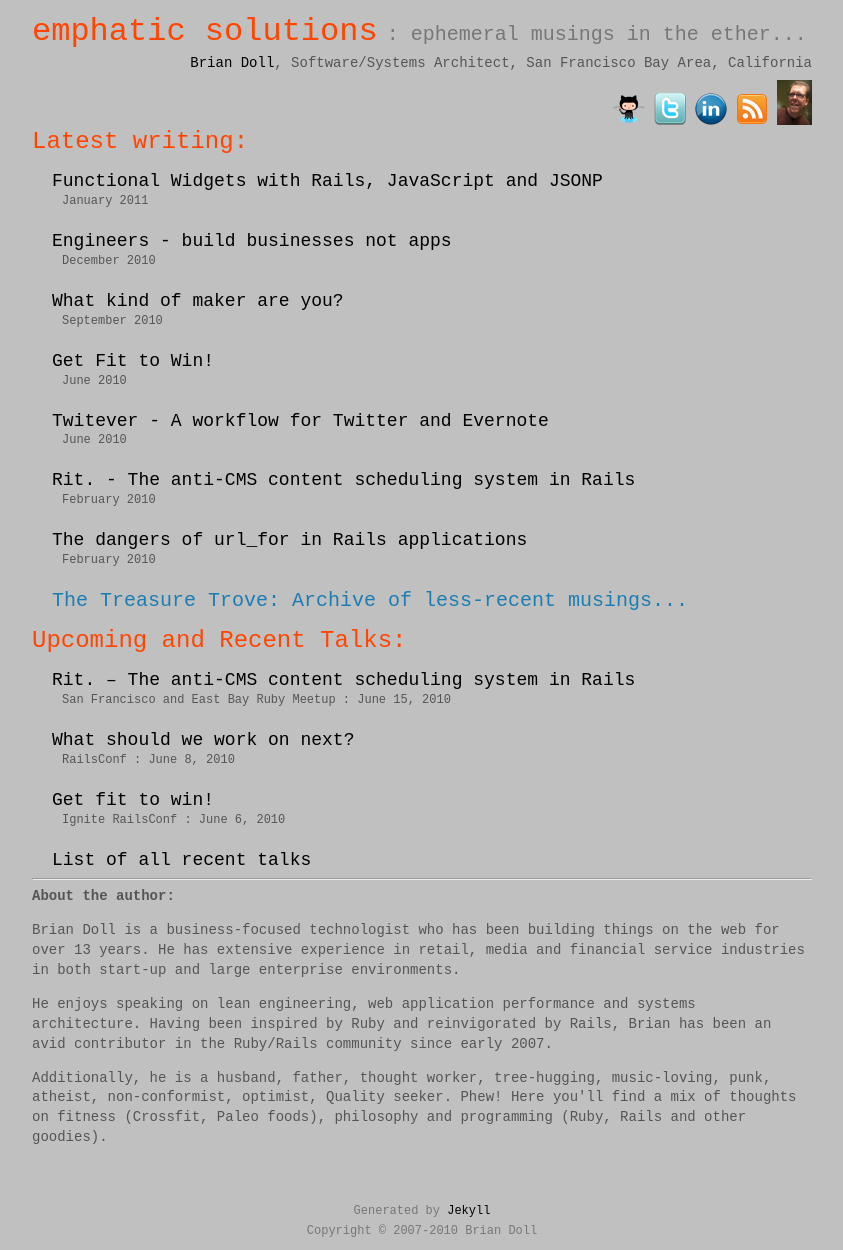
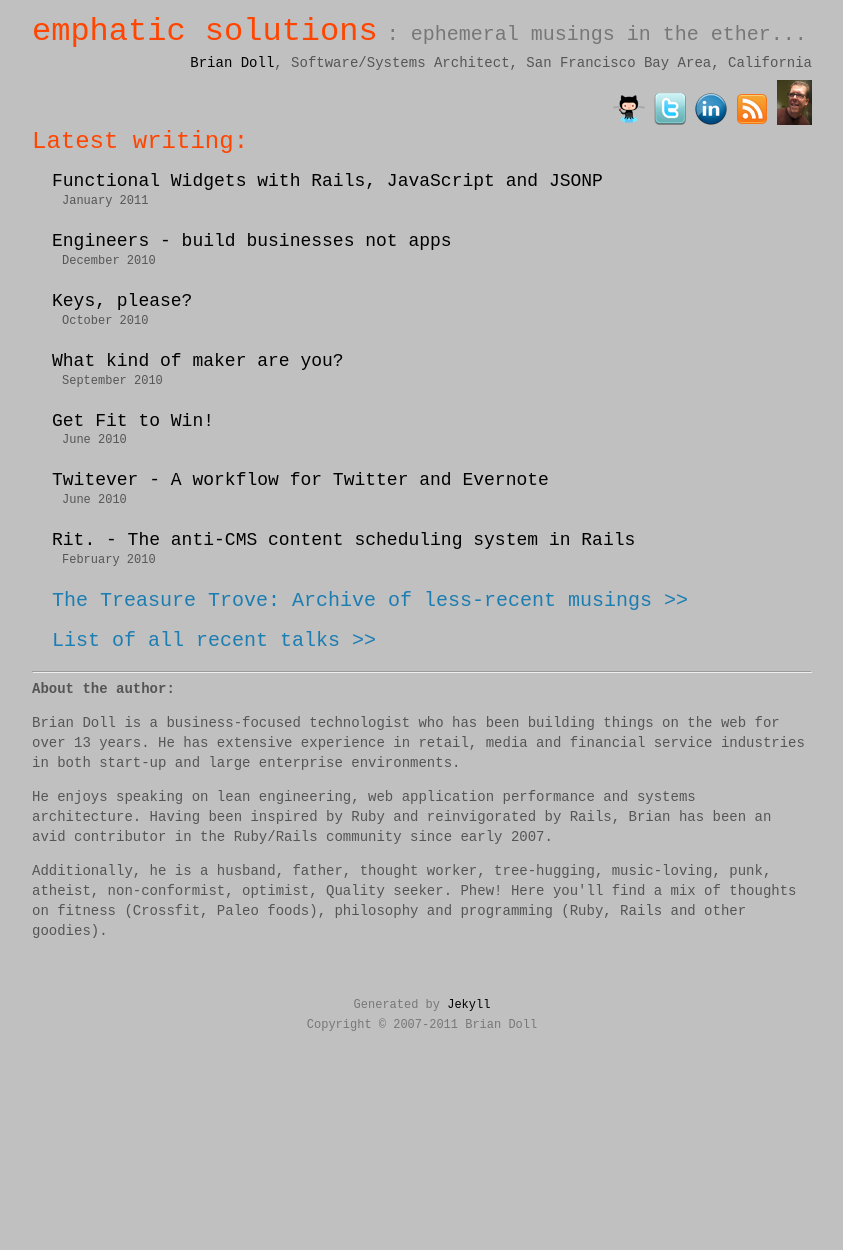
Before and after one commit to briandoll/briandoll.github.com, a Jekyll site: the page built from index.html, in a window 1280 px wide. Shown: the whole page, without its empty margins (218-1061 px from the left). Built offline with Jekyll 4.4.1, drawn with Linux system fonts in a browser that asks for light colours; nearby versions of some CDN libraries; after the commit the page ends 1043 px from its top, so only the background shows below that.

Commit message:
quick update

```diff
--- a/_layouts/default.html
+++ b/_layouts/default.html
@@ -55,7 +55,7 @@
           </div>
           <div id="ft">
             <br/><br/>Generated by <a href='http://github.com/mojombo/jekyll'>Jekyll</a><br/>
-                  Copyright © 2007-2010 Brian Doll<br/>
+                  Copyright © 2007-2011 Brian Doll<br/>
           </div>
   </div>
 
--- a/index.html
+++ b/index.html
@@ -12,29 +12,9 @@ title: Brian Doll - emphatic solutions
 </div>
 
 <div class="index-post-links">
-  <h2><a href="/archive.html">The Treasure Trove: Archive of less-recent musings...</a></h2>
+  <h2><a href="/archive.html">The Treasure Trove: Archive of less-recent musings &gt;&gt;</a></h2>
 </div>
 
-<div>
-  <div class="big-index">Upcoming and Recent Talks:</div>
-	<div>
-  	<div class="index-post-links"><a href="http://bit.ly/aYTAMr">Rit. – The anti-CMS content scheduling system in Rails</a></div>
-  	<div class="index-date">San Francisco and East Bay Ruby Meetup : June 15, 2010</a></div>
-	</div>
-
-	<div>
-	  <div class="index-post-links"><a href="http://en.oreilly.com/rails2010/public/schedule/detail/15388">What should we work on next?</a></div>
-	  <div class="index-date">RailsConf : June 8, 2010</div>
-	</div>
-
-	<div>
-	  <div class="index-post-links"><a href="http://igniterailsconf.com/speakers/365">Get fit to win!</a></div>
-	   <div class="index-date">Ignite RailsConf : June 6, 2010</div>
-	</div>
-
-	<div>
-	<div class="index-post-links"><a href="/talks.html">List of all recent talks</a></div>
-	</div>
-
-	</div>
+<div class="index-post-links">
+	<h2><a href="/talks.html">List of all recent talks &gt;&gt;</a></h2>
 </div>
```
Also changed, not shown: _posts/2010-10-21-keys-please.textile (added, +28 -0 lines), talks.html (+12 -1 lines).
